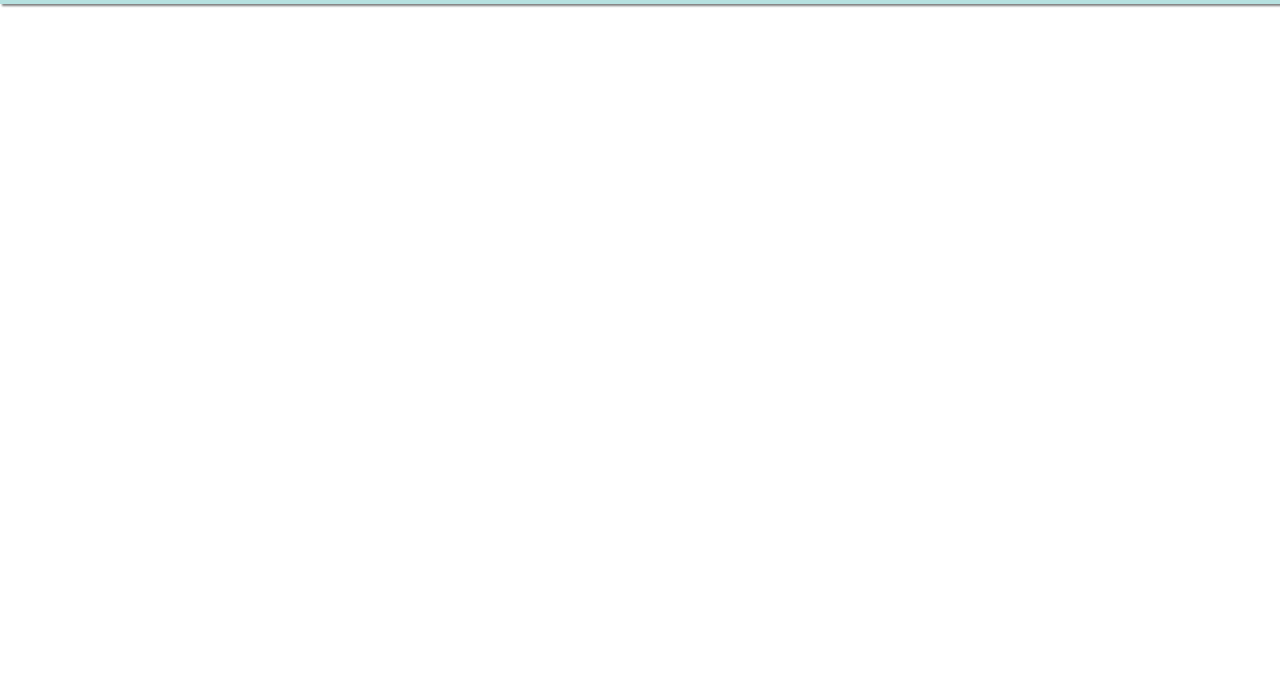
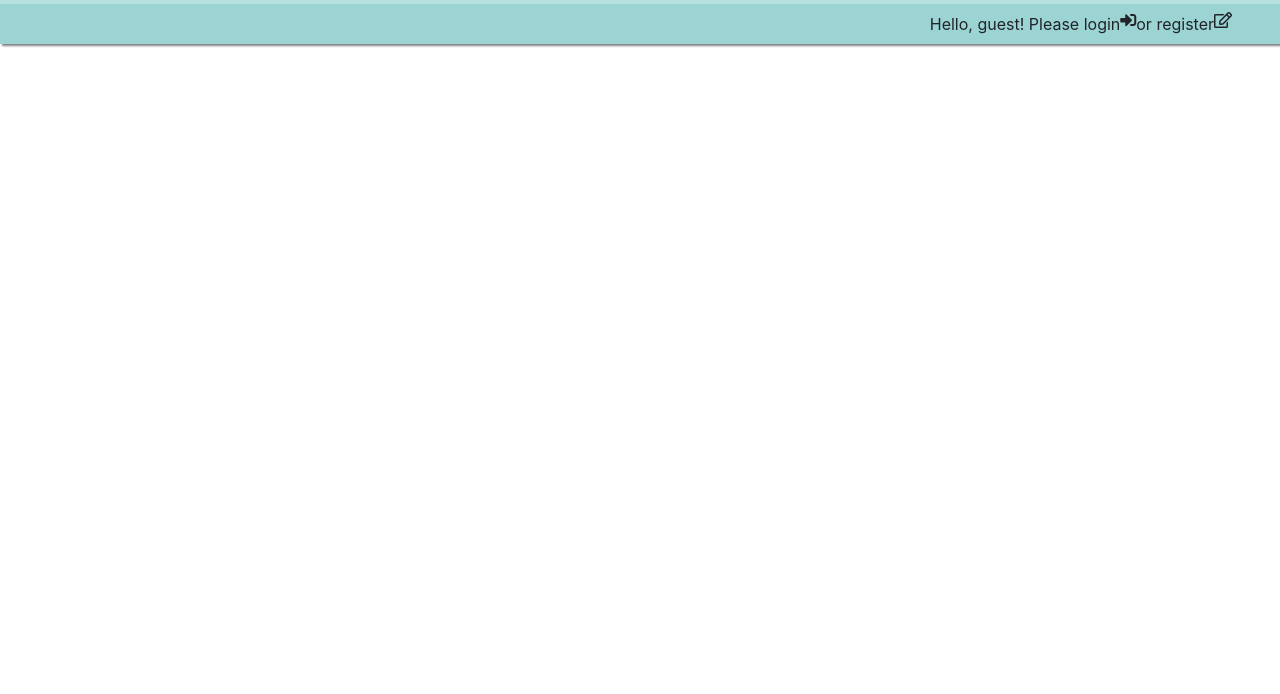
Before and after one commit to porterwilcox/hackathon-1, a website: page index.html in a window 1280 px wide. Shown: the part 106-800 px from the top of the page. Drawn offline with nearby package versions, Linux system fonts and the light colour scheme.

Commit message:
Header complete

```diff
--- a/assets/style.css
+++ b/assets/style.css
@@ -4,7 +4,6 @@
   height: 2%;
   display: flex;
   flex-direction: row-reverse;
-  box-shadow: 2px 2px 2px grey;
 }
 
 .logo-text {
@@ -14,3 +13,10 @@
   padding-top: 1%;
   padding-bottom: 1%;
 }
+
+.user-info{
+  display: flex;
+  flex-direction: row-reverse;
+  background-color: #9cd3d3;
+  box-shadow: 2px 2px 2px grey;
+}
--- a/index.html
+++ b/index.html
@@ -8,14 +8,18 @@
   <title>PostIt</title>
   <link rel="stylesheet" href="https://stackpath.bootstrapcdn.com/bootstrap/4.1.3/css/bootstrap.min.css" integrity="sha384-MCw98/SFnGE8fJT3GXwEOngsV7Zt27NXFoaoApmYm81iuXoPkFOJwJ8ERdknLPMO"
     crossorigin="anonymous">
+  <link href="https://fonts.googleapis.com/css?family=Lobster" rel="stylesheet">
+  <link rel="stylesheet" href="https://use.fontawesome.com/releases/v5.2.0/css/all.css" integrity="sha384-hWVjflwFxL6sNzntih27bfxkr27PmbbK/iSvJ+a4+0owXq79v+lsFkW54bOGbiDQ"
+    crossorigin="anonymous">
   <link rel="stylesheet" href="./assets/style.css">
-  <link href="https://fonts.googleapis.com/css?family=Lobster" rel="stylesheet">
 </head>
 
 <body>
   <header class="header">
     <div class="logo-text">Post-It</div>
   </header>
+  <div id="user-info" class="user-info px-5 py-2"><i class="far fa-edit"></i>or register <i class="fas fa-sign-in-alt"></i>Hello,
+    guest! Please login</div>
 </body>
 
 
```
